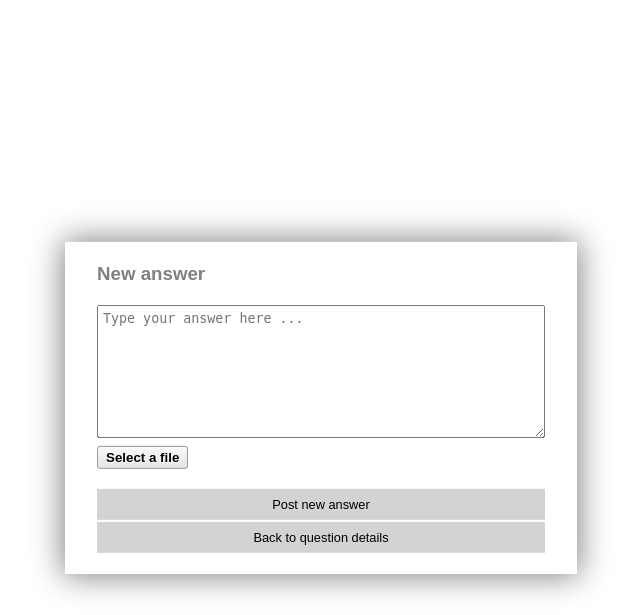
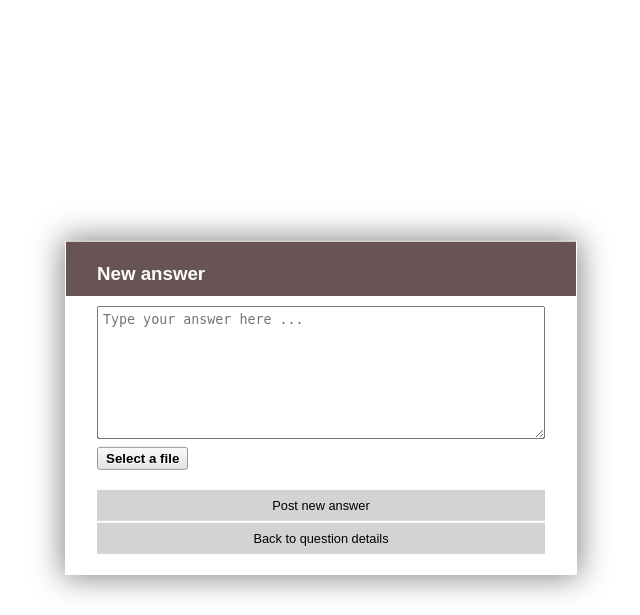
Before and after one commit to Aviatore/ask-mate-1, a Flask app: page /question/1/new-answer in a window 1280 px wide. Shown: the top 615 px of the page, without its empty margins (319-959 px from the left). Run offline with Flask 2, Linux system fonts and the light colour scheme.

Commit message:
Correct the 'add answer' form

```diff
--- a/templates/new-answer.html
+++ b/templates/new-answer.html
@@ -9,7 +9,10 @@
 <body>
 <div id="body">
 <div id="container">
-    <h3 class="center">New answer</h3>
+    <div class="title">
+        <h3 class="center">New answer</h3>
+    </div>
+
     <form id="form" action={{ url_for('answer_post', question_id=question_id) }} method="POST" enctype="multipart/form-data">
         <textarea id="message" name="message" placeholder="Type your answer here ..." class="input center {{ "warning" if warnings['message'] }}"></textarea>
         {% if warnings['message'] %}
```
